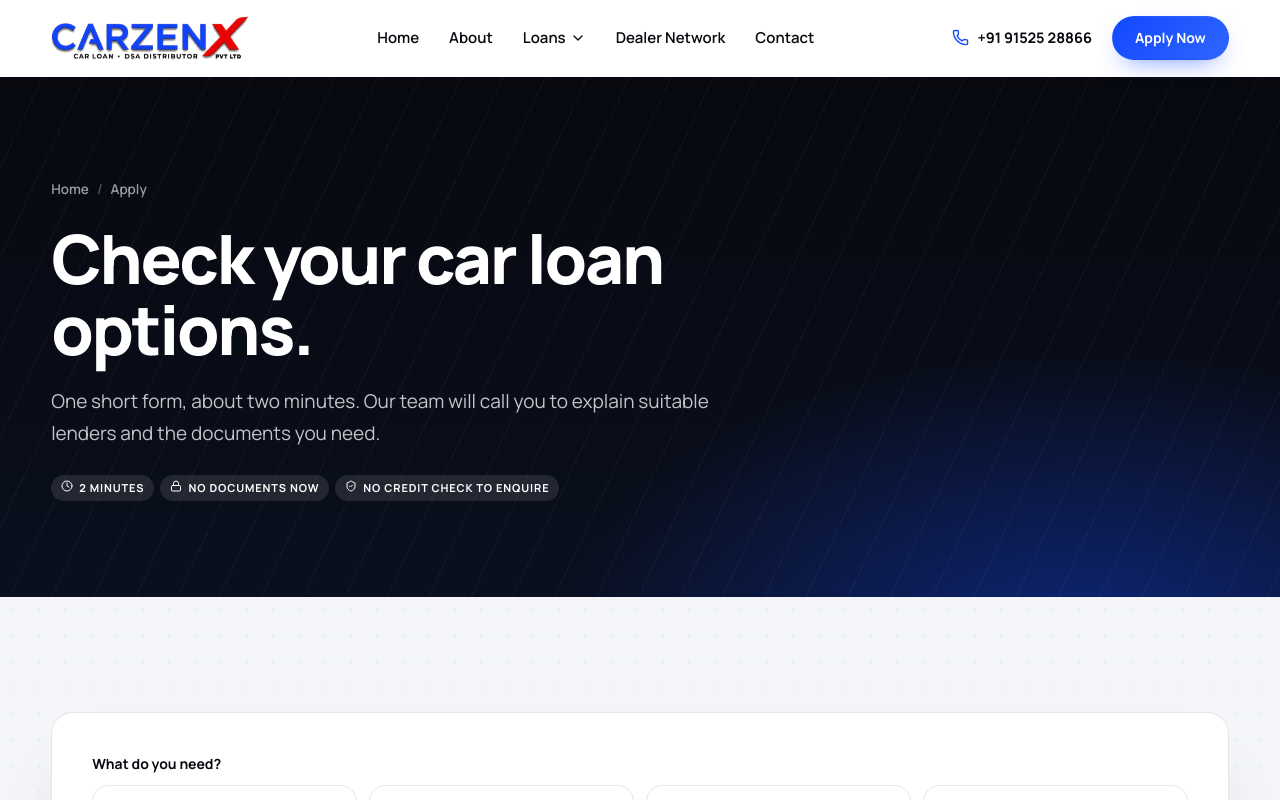
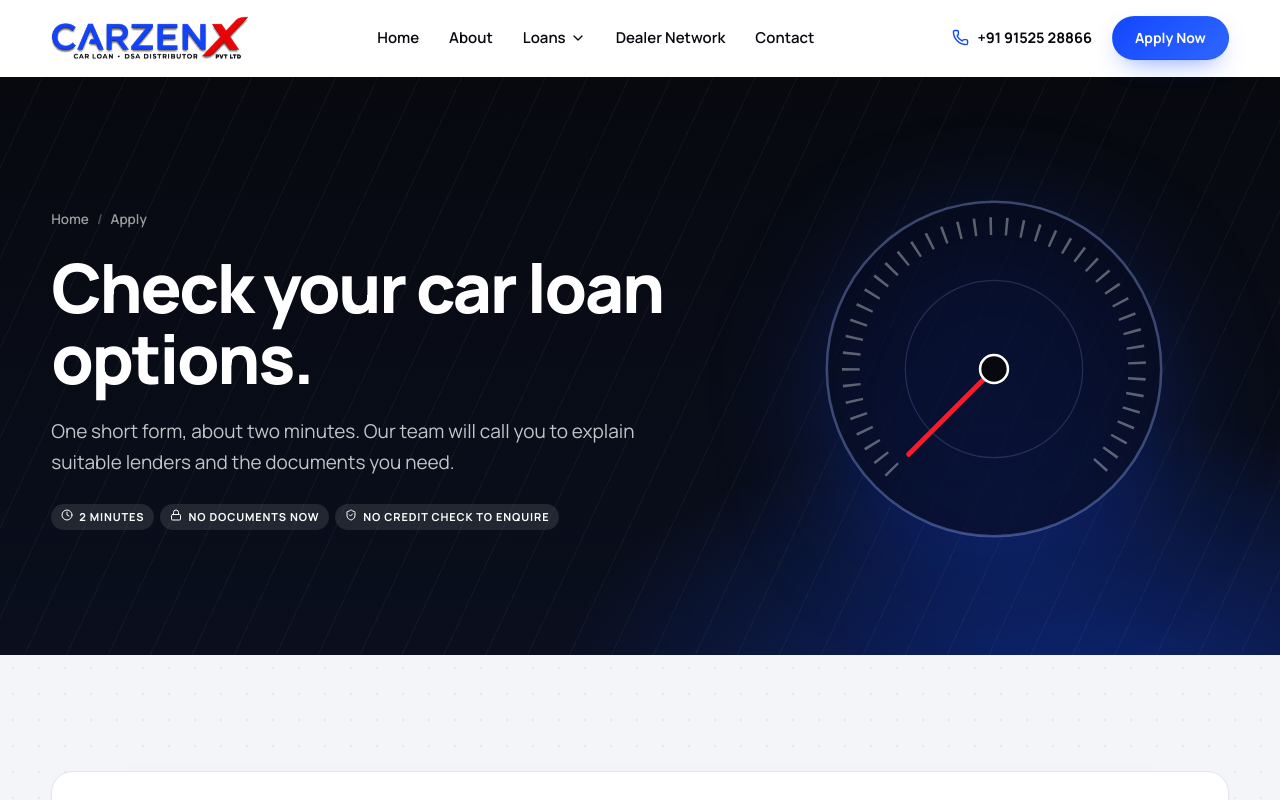
Before and after one commit to itsriteshraj044-coder/car-loan, a React (Vite) app: page /apply in a window 1280 px wide. Shown: the top 800 px of the page. Built offline with nearby package versions, Linux system fonts and the light colour scheme.

Commit message:
Show the speedometer in the Apply hero on every visit, not only from loan pages

```diff
--- a/src/pages/Apply.tsx
+++ b/src/pages/Apply.tsx
@@ -43,7 +43,7 @@ export default function Apply() {
         crumbs={svc ? [{ label: svc.title, to: `/services/${svc.id}` }, { label: 'Apply' }] : [{ label: 'Apply' }]}
         title={svc ? `Apply for ${svc.title}.` : 'Check your car loan options.'}
         sub="One short form, about two minutes. Our team will call you to explain suitable lenders and the documents you need."
-        art={svc ? <HeroGauge /> : undefined}
+        art={<HeroGauge />}
       >
         <div className="tags" style={{ marginTop: 26 }}>
           <span className="tag" style={tag}><Clock size={12} style={{ display: 'inline', marginRight: 6 }} />2 minutes</span>
```
